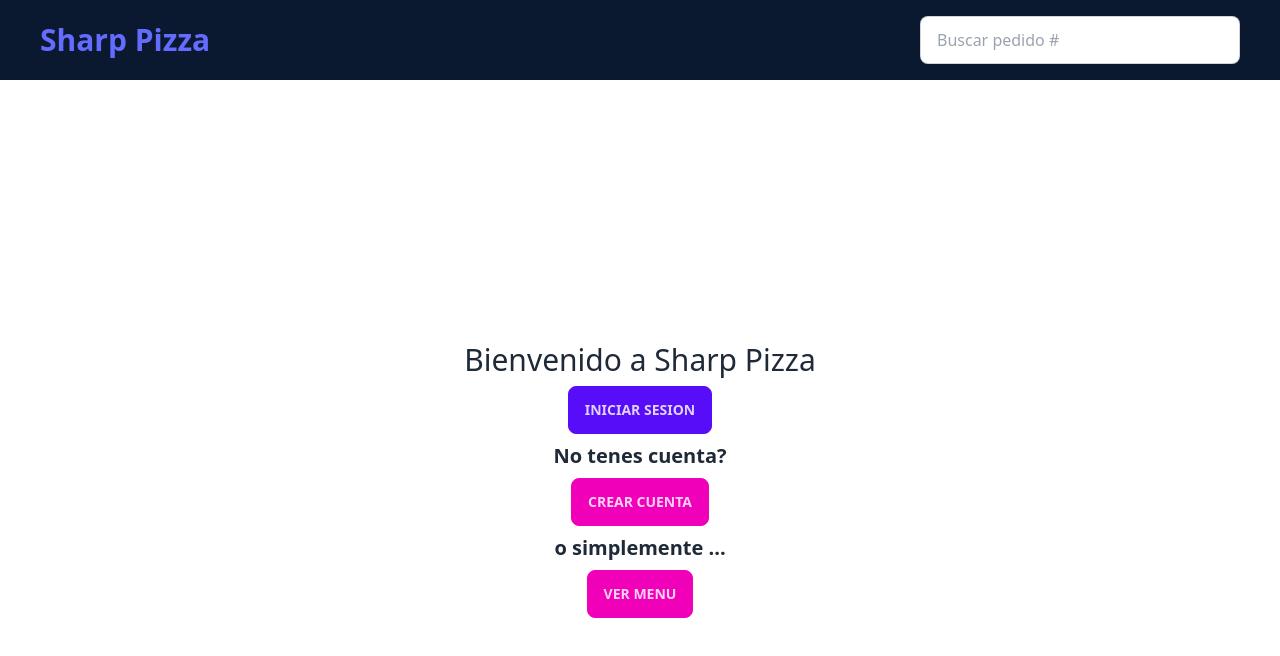
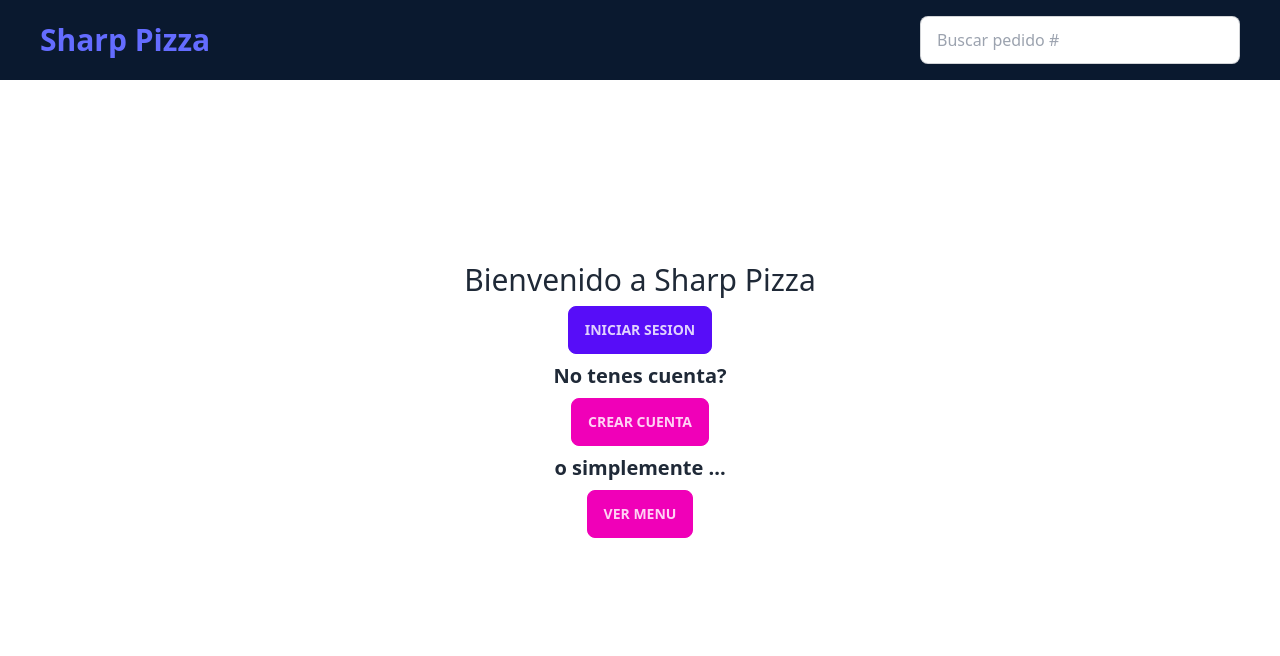
Before and after one commit to No-Country/c14-46-m-csharp-react, a React (Vite) app in the folder front/sharp-pizza/: page / in a window 1280 px wide. Shown: the top 656 px of the page. Built offline with nearby package versions, Linux system fonts and the light colour scheme.

Commit message:
Fixing the layout

```diff
--- a/front/sharp-pizza/src/ui/Layout.jsx
+++ b/front/sharp-pizza/src/ui/Layout.jsx
@@ -13,7 +13,7 @@ const Layout = () => {
       <Header />
       <Toaster toastOptions={{ duration: 3000 }} />
 
-      <main className='m-20'>
+      <main className=''>
         <Outlet />
       </main>
       {products.length > 0 && <CartOverview />}
```
